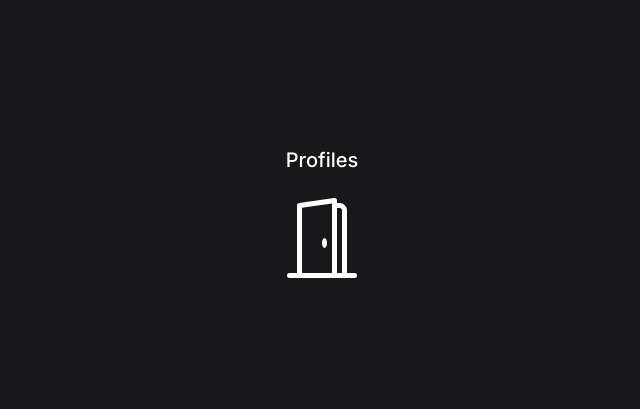
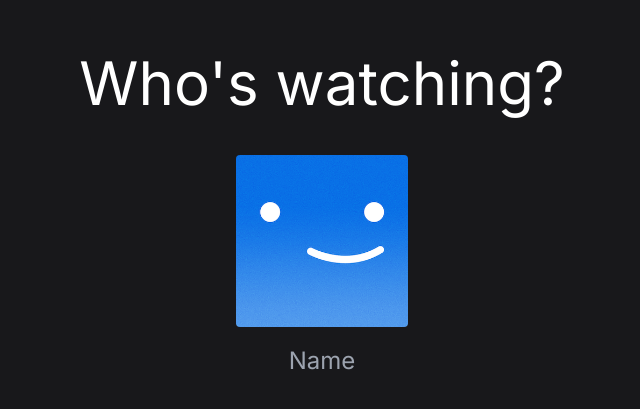
Before and after one commit to johncanero/movio-streaming-service, a Next.js app: page /profiles in a window 1280 px wide. Shown: the part 185-594 px from the top of the page, without its empty margins (318-958 px from the left). Built offline with nearby package versions, Linux system fonts and the light colour scheme.

Commit message:
Add and update profile page content

```diff
--- /dev/null
+++ b/app/libs/fetcher.ts
@@ -0,0 +1,5 @@
+import axios from "axios";
+
+const fetcher = (url: string) => axios.get(url).then((res) => res.data);
+
+export default fetcher;
--- a/app/profiles/page.tsx
+++ b/app/profiles/page.tsx
@@ -1,3 +1,4 @@
+/* eslint-disable @next/next/no-img-element */
 "use client"
 import { NextPageContext } from "next";
 import { getSession, useSession } from "next-auth/react";
@@ -23,12 +24,28 @@ export async function getServerSideProps(context: NextPageContext) {
 
 const Profiles = () => {
     return (
-        <div className="flex items-center h-screen text-center">
-            <div className="m-auto">
-                <h2 className="mb-6 text-xl font-medium text-white">Profiles</h2>
-                <button onClick={() => signOut()} className="text-4xl text-white">
-                    <BsDoorOpen size={80} className='hover:text-neutral-600' />
-                </button>
+        <div className="flex items-center justify-center h-full">
+            <div className="flex flex-col">
+
+                {/* Who's watching? */}
+                <h1 className="text-3xl text-center text-white md:text-6xl">Who&#39;s watching?</h1>
+
+                {/* Default Image */}
+                <div className="flex items-center justify-center gap-8 mt-10">
+                    <div onClick={() => {}}>
+
+                        <div className="flex-row mx-auto group w-44">
+                            <div className="flex items-center justify-center overflow-hidden border-2 border-transparent rounded-md w-44 h-44 group-hover:cursor-pointer group-hover:border-white">
+                                <img src="/images/default-blue.png" alt="Profile" />
+                            </div>
+
+                            <div className="mt-4 text-2xl text-center text-gray-400 group-hover:text-white">
+                                Name
+                            </div>
+                        </div>
+                    </div>
+
+                </div>
             </div>
         </div>
      );
--- a/app/users/page.tsx
+++ b/app/users/page.tsx
@@ -1,13 +1,12 @@
 "use client"
 import { BsDoorOpen } from 'react-icons/bs';
-
 
 import { signOut } from "next-auth/react";
 const Users = () => {
     return (
         <div className="flex items-center h-screen text-center">
             <div className="m-auto">
-                <h2 className="mb-6 text-xl font-medium text-white">Users</h2>
+                {/* <h2 className="mb-6 text-xl font-medium text-white">Users</h2> */}
                 <button onClick={() => signOut()} className="text-4xl text-white">
                     <BsDoorOpen size={80} className='hover:text-neutral-600' />
                 </button>
--- a/package.json
+++ b/package.json
@@ -28,6 +28,7 @@
     "react-hook-form": "^7.45.2",
     "react-hot-toast": "^2.4.1",
     "react-icons": "^4.10.1",
+    "swr": "^2.2.0",
     "typescript": "5.1.6",
     "zustand": "^4.3.9"
   },
```
Also changed, not shown: app/hooks/useCurrentUser.ts (deleted), 2 other files (tests, documents, lock files or other folders).
